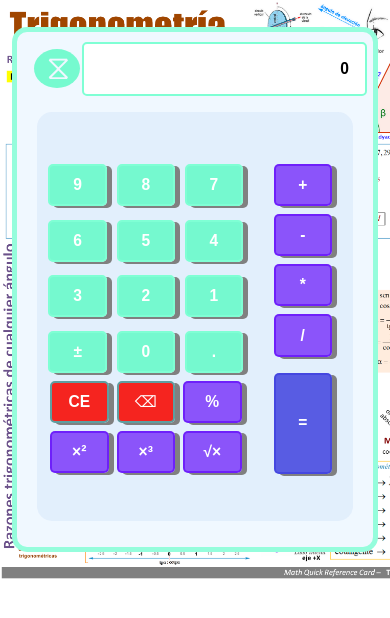
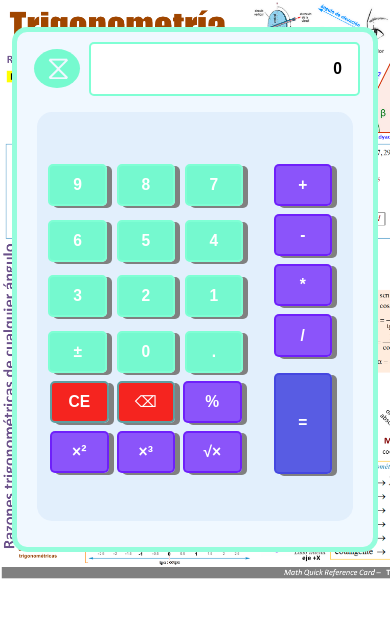
Before and after one commit to Br1-O/calculator, a plain HTML site: page index.html in a window 390 px wide. Drawn offline with Linux system fonts and the light colour scheme.

Commit message:
responsive changes

```diff
--- a/assets/css/styles.css
+++ b/assets/css/styles.css
@@ -366,7 +366,7 @@ main{
             }
 
             #display {
-                width: 90%; /* Adjust display width for smaller screens */
+                width: 85%; /* Adjust display width for smaller screens */
                 font-size: 4vw; /* Adjust font size relative to viewport width */
                 margin: 0rem 0.2rem 0rem 1rem ;
             }
```
